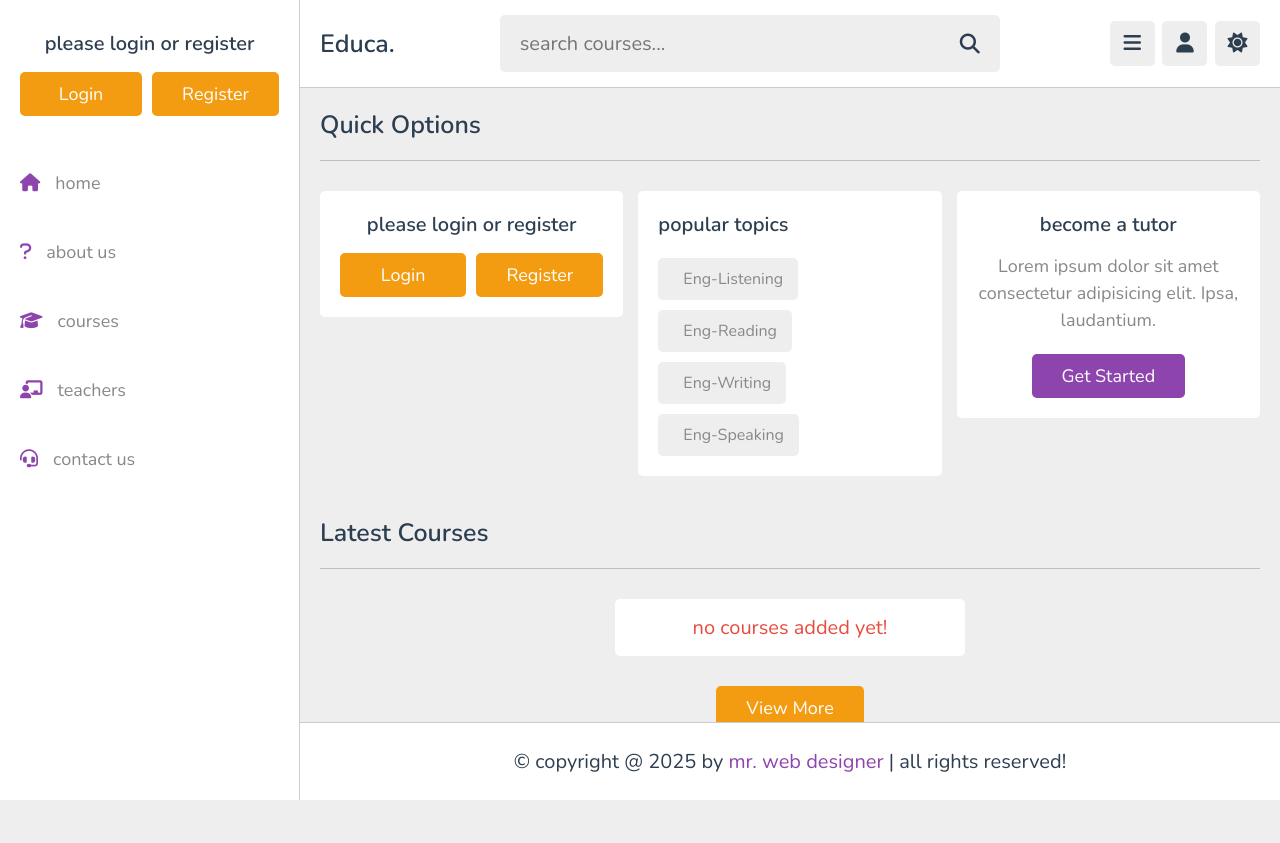
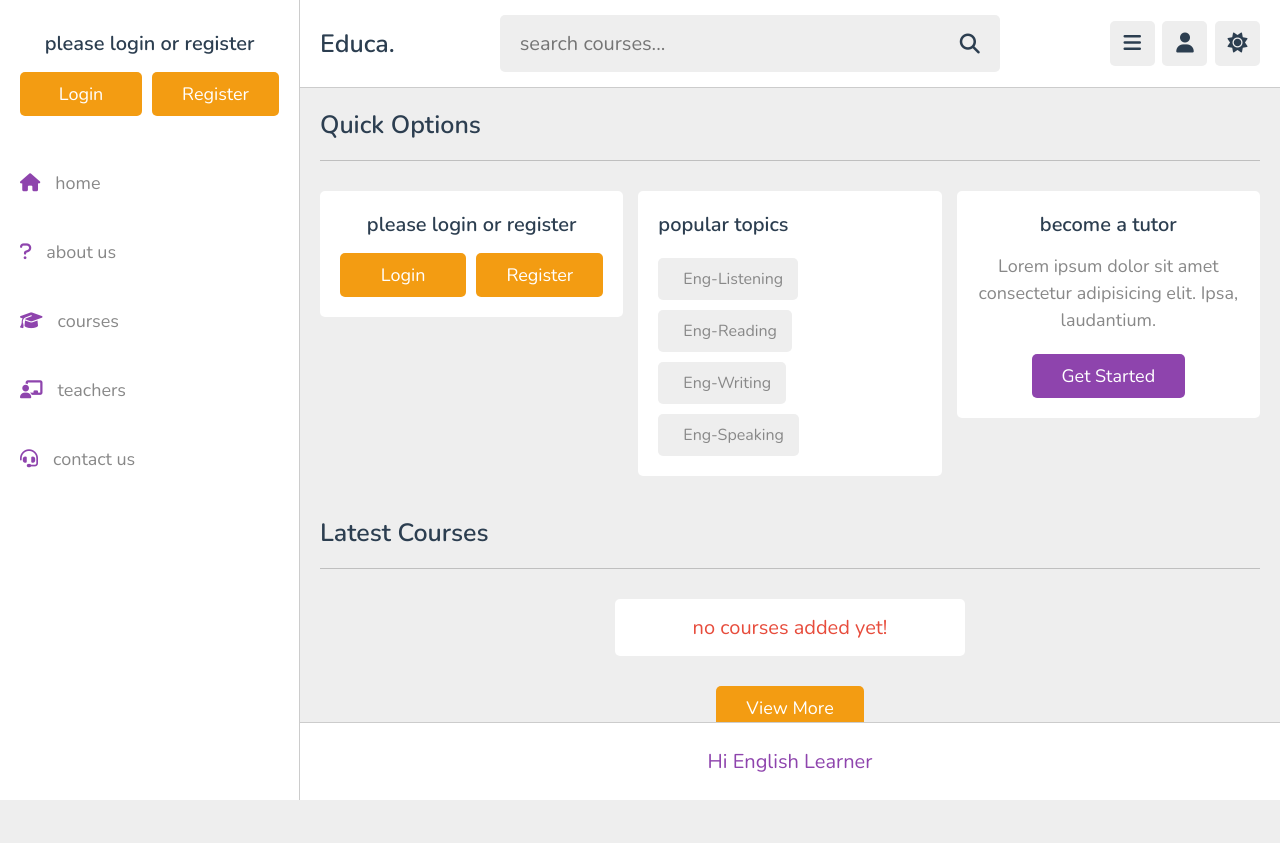
Before and after one commit to TimSuperior/Capstone_Design_Project, a PHP site: page /index.php in a window 1280 px wide. Run offline with PHP 8.4, Linux system fonts and the light colour scheme; data that the repository does not hold is empty.

Commit message:
Few Updates

```diff
--- a/components/footer.php
+++ b/components/footer.php
@@ -1,5 +1,5 @@
 <footer class="footer">
 
-   &copy; copyright @ <?= date('Y'); ?> by <span>mr. web designer</span> | all rights reserved!
+  <span>Hi English Learner</span>
 
 </footer>
--- a/components/user_header.php
+++ b/components/user_header.php
@@ -15,7 +15,7 @@ if(isset($message)){
 
    <section class="flex">
 
-      <a href="home.php" class="logo">Educa.</a>
+      <a href="/project" class="logo">Educa.</a>
 
       <form action="search_course.php" method="post" class="search-form">
          <input type="text" name="search_course" placeholder="search courses..." required maxlength="100">
```
Also changed, not shown: uploaded_files/AY993l1HTMeBA2e29F6N.png (added), uploaded_files/QahEpwhg9YOyTNtTJulA.jpg (added), 1 other file.
